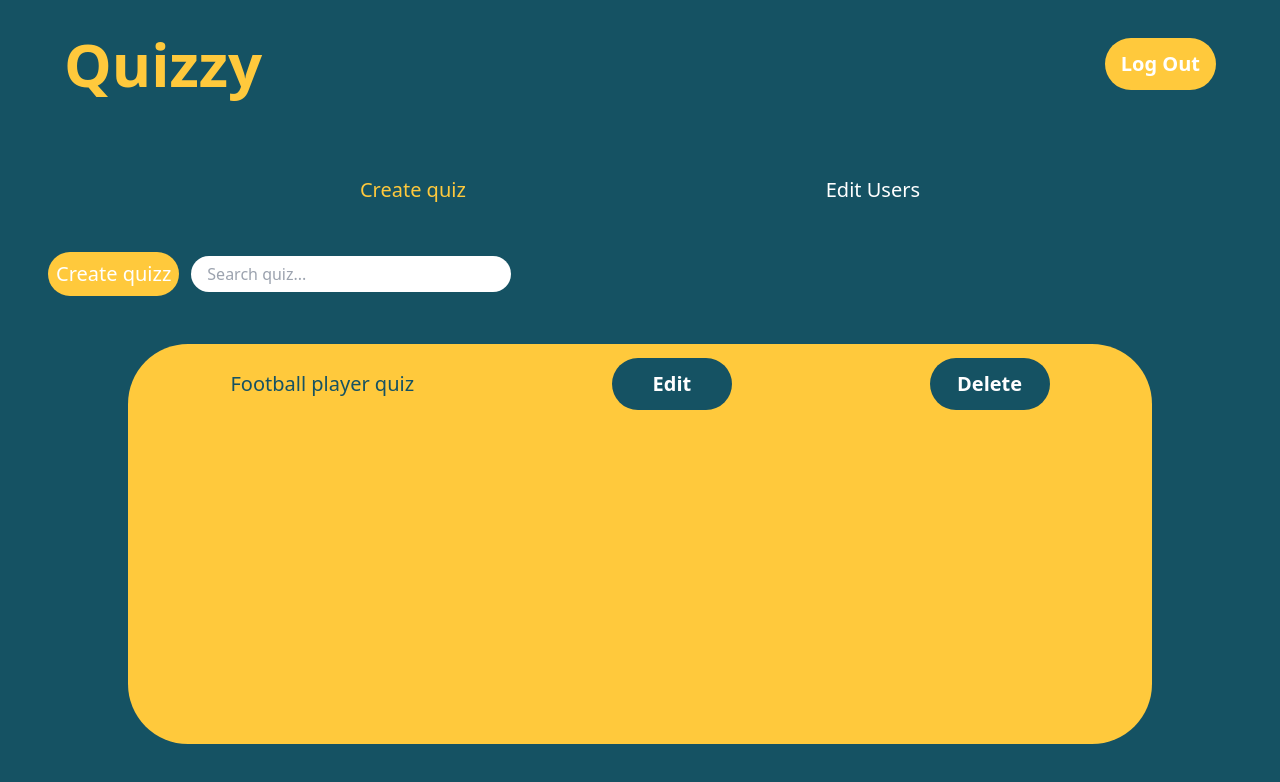
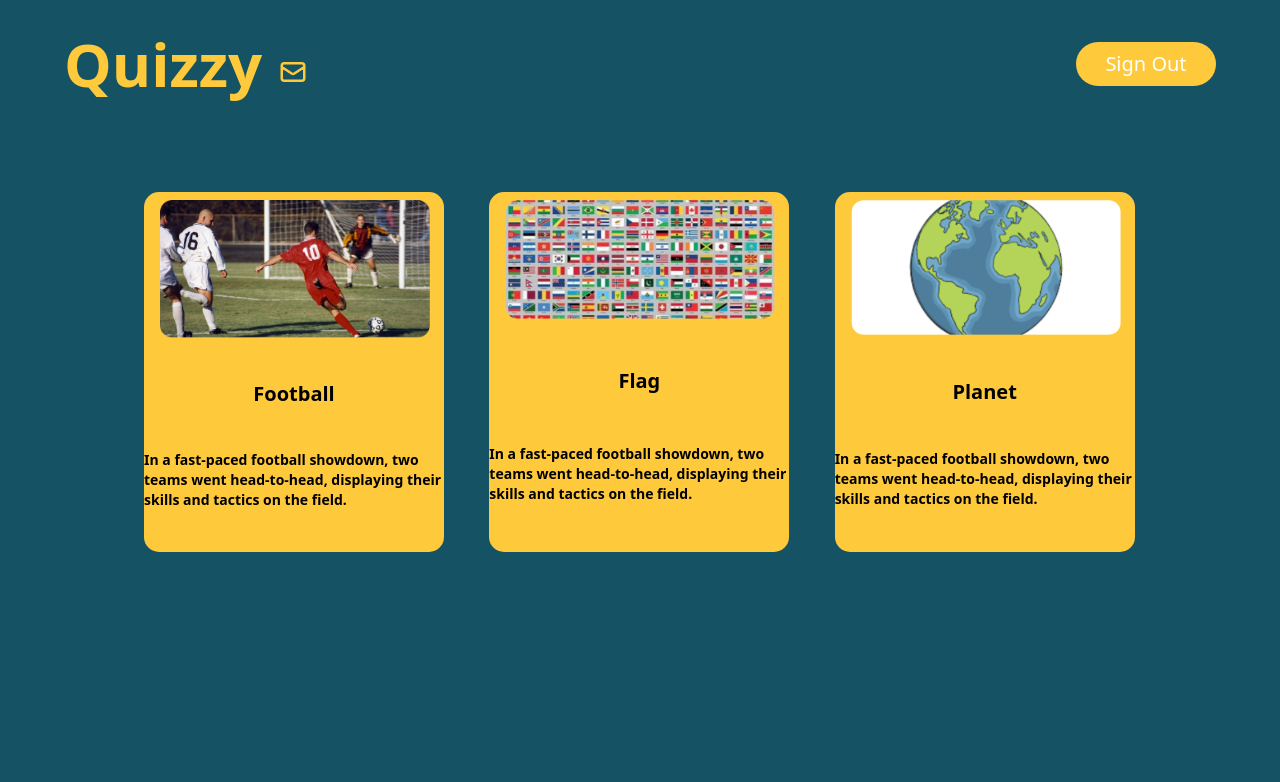
Before and after one commit to StrahinjaWebDev/Quiz, a React (Vite) app: page / in a window 1280 px wide. Shown: the top 782 px of the page. Built offline with nearby package versions, Linux system fonts and the light colour scheme.

Commit message:
polishing admin page

```diff
--- /dev/null
+++ b/src/components/AdminMainComponent.tsx
@@ -0,0 +1,31 @@
+import React, { useState } from "react";
+import Button from "./Button";
+import IAdminMainComponent from "../interfaces/interfaces";
+
+const AdminMainComponent = ({ text, ActivateDeactivateBtn }: IAdminMainComponent) => {
+  const [labelText, setLabelText] = useState("Active");
+
+  const handleActivateClick = () => {
+    setLabelText("Deactivate");
+    //!TODO: make this button change label text onclikck
+  };
+
+  const centerDiv = "rounded-[60px] w-[20em] h-[2.2em] placeholder:pl-4";
+
+  //   const inputClasses = classNames({
+  //     [primaryInputClasses]: primary,
+  //   });
+
+  return (
+    <div className="w-[80vw] h-[100%] flex-col flex bg-secondary rounded-[60px] items-center">
+      <div className="flex flex-row w-[80%] h-[10%] items-center justify-between mt-5">
+        <p className="text-sm text-main med:text-xl">{text}</p>
+        <Button label="Edit" primary />
+        <Button label="Delete" primary />
+        {ActivateDeactivateBtn && <Button label={labelText} onClick={handleActivateClick} primary></Button>}
+      </div>
+    </div>
+  );
+};
+
+export default AdminMainComponent;
--- a/src/components/Button.tsx
+++ b/src/components/Button.tsx
@@ -4,8 +4,9 @@ import IButtonProps from "../interfaces/interfaces";
 
 const Button = ({ label, primary, secondary }: IButtonProps) => {
   const primaryButtonClasses =
-    "bg-main hover:opacity-90 tablet:text-xl text-sm text-white py-1 px-2 desktop:w-[6em] font-semibold tablet:py-3 tablet:px-4 rounded-[60px]";
-  const secondaryButtonClasses = "bg-secondary text-white hover:opacity-90 text-sm tablet:text-xl py-2 px-2   rounded-[60px]";
+    "bg-main hover:opacity-90 tablet:text-xl text-sm text-white py-1 px-2 desktop:w-[6em] font-semibold rounded-[60px]";
+  const secondaryButtonClasses =
+    "bg-secondary text-white hover:opacity-90 text-sm tablet:text-xl py-2 px-2 desktop:w-[7em]  rounded-[60px]";
 
   const buttonClasses = classNames({
     [primaryButtonClasses]: primary,
--- a/src/components/Navbar.tsx
+++ b/src/components/Navbar.tsx
@@ -1,7 +1,7 @@
 import React, { useState } from "react";
-import SignOutBtn from "../components/SignOutBtn";
 import { HiOutlineMail } from "react-icons/hi";
 import INavbar from "../interfaces/interfaces";
+import Button from "./Button";
 
 const Navbar = ({ showMailIcon }: INavbar) => {
   const [seeInvitations, setSeeInvitations] = useState(false);
@@ -22,19 +22,22 @@ const Navbar = ({ showMailIcon }: INavbar) => {
               </button>
             )}
           </h1>
-          <SignOutBtn label="Sign Out" primary />
+          <Button label="Sign Out" secondary />
         </nav>
       </div>
       {seeInvitations === true && (
         <div className="h-[60vh] w-screen absolute mt-8 flex justify-center">
           <div className="bg-secondary w-[90%] h-[100%] flex justify-center">
             <div className="flex flex-col mt-6 text-main font-bold w-[100%]">
+              <button onClick={handleIvnitations} className="absolute ml-5 text-3xl text-red-500 top-[0.6em] right-[3em]">
+                X
+              </button>
               <h1 className="text-3xl flex justify-center desktop:text-5xl">Invitations</h1>
               <div className="flex flex-row mt-12 w-[100%] justify-center">
                 <p className="w-[80%] text-xl">User invited you to play Football player quiz</p>
-                <div className="flex gap-3">
-                  <button className="text-5xl">✓</button>
-                  <button className="text-5xl">X</button>
+                <div className="flex gap-8">
+                  <button className="text-3xl text-red-500">✓</button>
+                  <button className="text-3xl text-green-600">X</button>
                 </div>
               </div>
             </div>
--- a/src/components/SignOutBtn.tsx
+++ /dev/null
@@ -1,16 +0,0 @@
-import React from "react";
-import classNames from "classnames";
-import IButtonProps from "../interfaces/interfaces";
-
-const Button = ({ primary }: IButtonProps) => {
-  const primaryButtonClasses =
-    "bg-secondary hover:opacity-90 text-xl text-white font-semibold px-2 py-1 tablet:py-3 tablet:px-4 rounded-[60px] mt-5 tablet:mt-0";
-
-  const buttonClasses = classNames({
-    [primaryButtonClasses]: primary,
-  });
-
-  return <button className={buttonClasses}>Log Out</button>;
-};
-
-export default Button;
--- a/src/interfaces/interfaces.ts
+++ b/src/interfaces/interfaces.ts
@@ -18,3 +18,8 @@ export default interface ICard {
   quizDescription?: string;
   imgAlt?: string;
 }
+export default interface IAdminMainComponent {
+  text?: string;
+  ActivateDeactivateBtn?: boolean;
+  onClick?: () => void;
+}
--- a/src/pages/Admin.tsx
+++ b/src/pages/Admin.tsx
@@ -6,9 +6,10 @@ import Flags from "../images/Flags.png";
 import Footbal from "../images/Football.png";
 import Planet from "../images/Planet.png";
 import Card from "../components/Card";
+import AdminMainComponent from "../components/AdminMainComponent";
 
 const Admin = () => {
-  const [admin, setAdmin] = useState(true);
+  const [admin, setAdmin] = useState(false);
   const [activeBoard, setActiveBoard] = useState("Create");
   const [selectedQuiz, setSelectedQuiz] = useState(false);
 
@@ -43,25 +44,13 @@ const Admin = () => {
             <Input label="search quiz" placeholder="Search quiz..." primary />
           </div>
           {activeBoard === "Create" && (
-            <div className="w-screen h-[50vh] flex justify-center items-center mt-12">
-              <div className="w-[80vw] h-[100%] flex-col flex bg-secondary rounded-[60px] items-center">
-                <div className="flex flex-row w-[80%] h-[10%] items-center justify-between mt-5">
-                  <p className="text-sm text-main med:text-xl">Football player quiz</p>
-                  <Button label="Edit" primary />
-                  <Button label="Delete" primary />
-                </div>
-              </div>
+            <div className="w-screen h-[50vh] flex justify-center items-center mt-3">
+              <AdminMainComponent text={"Football quiz"} ActivateDeactivateBtn={true} />
             </div>
           )}
           {activeBoard === "Edit" && (
-            <div className="w-screen h-[50vh] flex justify-center items-center mt-12">
-              <div className="w-[80vw] h-[100%] flex-col flex bg-secondary rounded-[60px] items-center">
-                <div className="flex flex-row w-[80%] h-[10%] items-center justify-between mt-5">
-                  <p className="text-sm text-main med:text-xl">Email@gmail.com</p>
-                  <Button label="Edit" primary />
-                  <Button label="Delete" primary />
-                </div>
-              </div>
+            <div className="w-screen h-[50vh] flex justify-center items-center mt-3">
+              <AdminMainComponent text={"johnjohnson@gmail.com"} />
             </div>
           )}
         </div>
```
Also changed, not shown: src/pages/Login.tsx (deleted).
